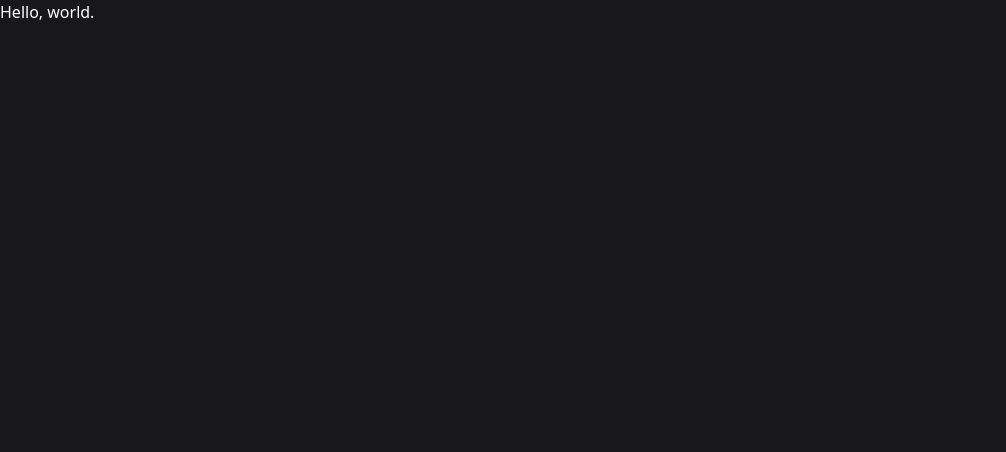
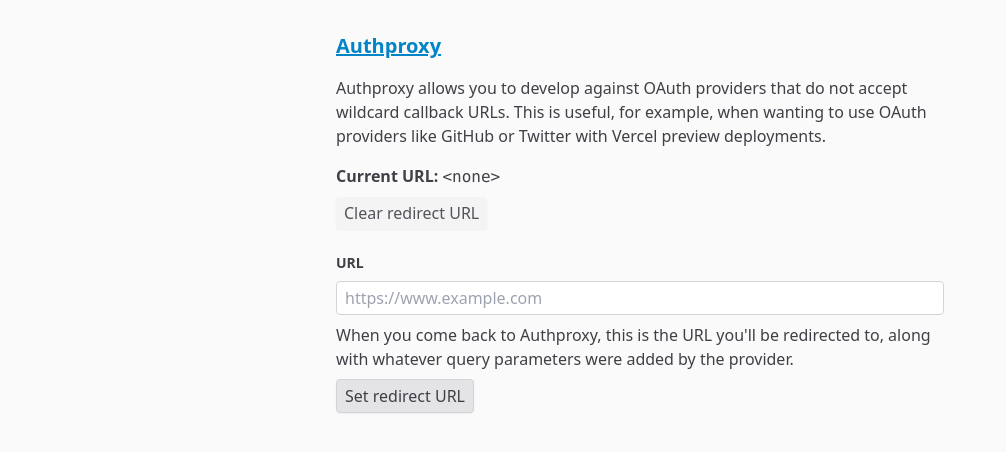
Before and after one commit to jclem/authproxy, a Next.js app: page / in a window 1280 px wide. Shown: the top 452 px of the page, without its empty margins (0-1006 px from the left). Built offline with nearby package versions, Linux system fonts and the light colour scheme.

Commit message:
Add localStorage-based proxy

```diff
--- /dev/null
+++ b/src/components/Layout.tsx
@@ -0,0 +1,21 @@
+import Link from 'next/link'
+import {FC, PropsWithChildren} from 'react'
+
+export const Layout: FC<PropsWithChildren> = ({children}) => {
+  return (
+    <main className="flex flex-col gap-4 p-4 sm:p-8 mx-auto max-w-2xl">
+      <h1 className="text-xl font-semibold">
+        <Link href="/">Authproxy</Link>
+      </h1>
+
+      <p>
+        Authproxy allows you to develop against OAuth providers that do not
+        accept wildcard callback URLs. This is useful, for example, when wanting
+        to use OAuth providers like GitHub or Twitter with Vercel preview
+        deployments.
+      </p>
+
+      {children}
+    </main>
+  )
+}
--- /dev/null
+++ b/src/hooks/useRedirectUrl.ts
@@ -0,0 +1,27 @@
+import {useEffect, useState} from 'react'
+
+const key = 'redirectUrl'
+
+export const useRedirectUrl = () => {
+  const [redirectUrl, setRedirectUrlState] = useState<string | null>(null)
+
+  useEffect(() => {
+    setRedirectUrlState(localStorage.getItem(key))
+  }, [])
+
+  const clearRedirectUrl = () => {
+    localStorage.removeItem(key)
+    setRedirectUrlState(null)
+  }
+
+  const setRedirectUrl = (url: string | null) => {
+    if (url) {
+      localStorage.setItem(key, url)
+      setRedirectUrlState(url)
+    } else {
+      clearRedirectUrl()
+    }
+  }
+
+  return [redirectUrl, setRedirectUrl, clearRedirectUrl] as const
+}
--- a/src/pages/api/meta/healthcheck.ts
+++ /dev/null
@@ -1,7 +0,0 @@
-import {NextApiHandler} from 'next'
-
-const healthcheck: NextApiHandler = async (req, res) => {
-  return res.end('ok')
-}
-
-export default healthcheck
--- a/src/pages/index.tsx
+++ b/src/pages/index.tsx
@@ -1,7 +1,68 @@
 import type {NextPage} from 'next'
+import {Layout} from '../components/Layout'
+import {useRedirectUrl} from '../hooks/useRedirectUrl'
 
-const Home: NextPage = () => {
-  return <h1>Hello, world.</h1>
+interface Props {
+  redirectUrl: string | null
+}
+
+const Home: NextPage<Props> = () => {
+  const [url, setUrl, clearUrl] = useRedirectUrl()
+
+  return (
+    <Layout>
+      <div className="flex flex-col gap-6">
+        <div className="flex flex-col gap-2">
+          <p>
+            <span className="font-semibold">Current URL:</span>{' '}
+            <code suppressHydrationWarning>
+              {url ? <a href={url}>{url}</a> : '<none>'}
+            </code>
+          </p>
+
+          <form
+            onSubmit={e => {
+              e.preventDefault()
+              clearUrl()
+            }}
+          >
+            <button type="submit" disabled={!url}>
+              Clear redirect URL
+            </button>
+          </form>
+        </div>
+
+        <form
+          onSubmit={e => {
+            e.preventDefault()
+            setUrl(new FormData(e.currentTarget).get('url')?.toString() ?? null)
+            e.currentTarget.reset()
+          }}
+          className="flex flex-col items-start gap-2"
+        >
+          <label htmlFor="url" className="flex flex-col gap-2">
+            <span className="block text-sm font-semibold">URL</span>
+
+            <input
+              id="url"
+              type="url"
+              name="url"
+              placeholder="https://www.example.com"
+              required
+            />
+
+            <p>
+              When you come back to Authproxy, this is the URL you&apos;ll be
+              redirected to, along with whatever query parameters were added by
+              the provider.
+            </p>
+          </label>
+
+          <button type="submit">Set redirect URL</button>
+        </form>
+      </div>
+    </Layout>
+  )
 }
 
 export default Home
--- /dev/null
+++ b/src/pages/redirect.tsx
@@ -0,0 +1,93 @@
+import type {NextPage} from 'next'
+import {useEffect, useRef, useState} from 'react'
+import {Layout} from '../components/Layout'
+import {useRedirectUrl} from '../hooks/useRedirectUrl'
+
+const Redirect: NextPage = () => {
+  const [url] = useRedirectUrl()
+  const loc = typeof window === 'undefined' ? null : window.location
+  const redirectTo = url ? `${url}${loc?.search}${loc?.hash}` : null
+  const [showComponent, setShowComponent] = useState(false)
+  const intervalRef = useRef<number | null>(null)
+  const [isCounting, setIsCounting] = useState(false)
+
+  const clearIntervalRef = () => {
+    if (intervalRef.current) clearInterval(intervalRef.current)
+  }
+
+  const start = () => {
+    clearIntervalRef()
+    setIsCounting(true)
+    intervalRef.current = window.setInterval(tickCountdown, 1_000)
+  }
+
+  const stop = () => {
+    clearIntervalRef()
+    setIsCounting(false)
+  }
+
+  useEffect(() => {
+    start()
+    return clearIntervalRef
+    // eslint-disable-next-line react-hooks/exhaustive-deps
+  }, [])
+
+  useEffect(() => {
+    setShowComponent(true)
+  }, [])
+
+  const [countdown, setCountdown] = useState(3)
+  const countdownRef = useRef(countdown)
+
+  const tickCountdown = () => {
+    if (!redirectTo) return
+
+    if (countdownRef.current === 1) {
+      window.location.href = redirectTo
+    } else {
+      setCountdown(countdown => {
+        countdownRef.current = countdown - 1
+        return countdownRef.current
+      })
+    }
+  }
+
+  return (
+    <Layout>
+      {showComponent ? (
+        redirectTo ? (
+          <>
+            <p className="font-semibold">
+              You {isCounting ? 'are' : 'were'} being redirected to:
+            </p>
+            <code>
+              <a href={redirectTo}>{redirectTo}</a>
+            </code>
+            {isCounting && (
+              <>
+                <div className="h-24 flex justify-center items-center relative top-4">
+                  <p
+                    className={`${
+                      isCounting ? 'spin' : ''
+                    } absolute top-0 p-4 h-24 w-24 border border-dashed border-slate-400 rounded-full leading-none text-5xl text-center font-bold`}
+                  ></p>
+                  <p className="absolute top-[22px] leading-none text-5xl text-center font-bold">
+                    {countdown}
+                  </p>
+                </div>
+
+                <button onClick={stop} className="mt-8">
+                  Cancel redirect
+                </button>
+              </>
+            )}
+          </>
+        ) : (
+          <p>You have no redirect URL set.</p>
+        )
+      ) : null}
+    </Layout>
+  )
+}
+
+export default Redirect
--- a/src/styles/globals.css
+++ b/src/styles/globals.css
@@ -2,8 +2,40 @@
 @tailwind components;
 @tailwind utilities;
 
-html,
-body {
-  @apply bg-zinc-900;
-  @apply text-white;
+@layer base {
+  html,
+  body {
+    @apply bg-zinc-50;
+    @apply text-zinc-700;
+  }
+
+  a {
+    @apply text-sky-600 underline;
+  }
+
+  button,
+  button[type='submit'] {
+    @apply px-2 py-1 rounded border border-zinc-300 bg-zinc-200 hover:bg-zinc-300 shadow-sm;
+  }
+
+  button:disabled,
+  button[type='submit']:disabled {
+    @apply cursor-not-allowed text-zinc-600 border-none bg-zinc-100 hover:bg-zinc-100;
+  }
+
+  input[type='url'] {
+    @apply px-2 py-1 rounded border border-zinc-300;
+  }
 }
+
+@layer utilities {
+  .spin {
+    animation: spin 16s linear infinite;
+  }
+
+  @keyframes spin {
+    100% {
+      transform: rotate(360deg);
+    }
+  }
+}
```
Also changed, not shown: types/iron-session.d.ts (added, +7 -0 lines), 1 other file (tests, documents, lock files or other folders).
